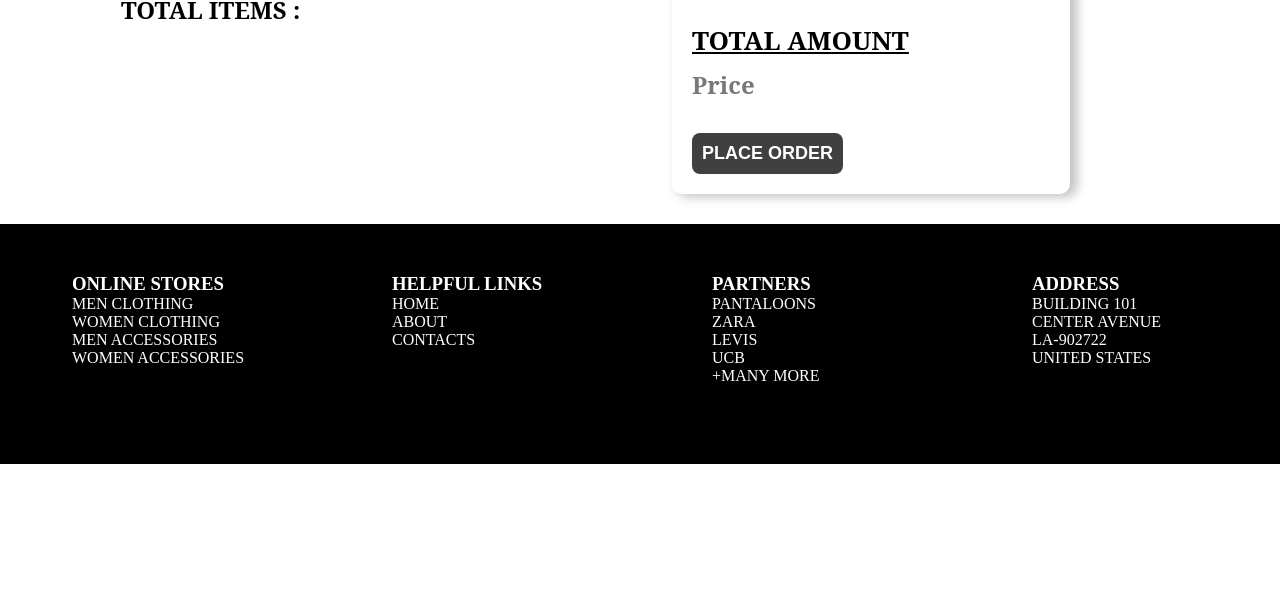
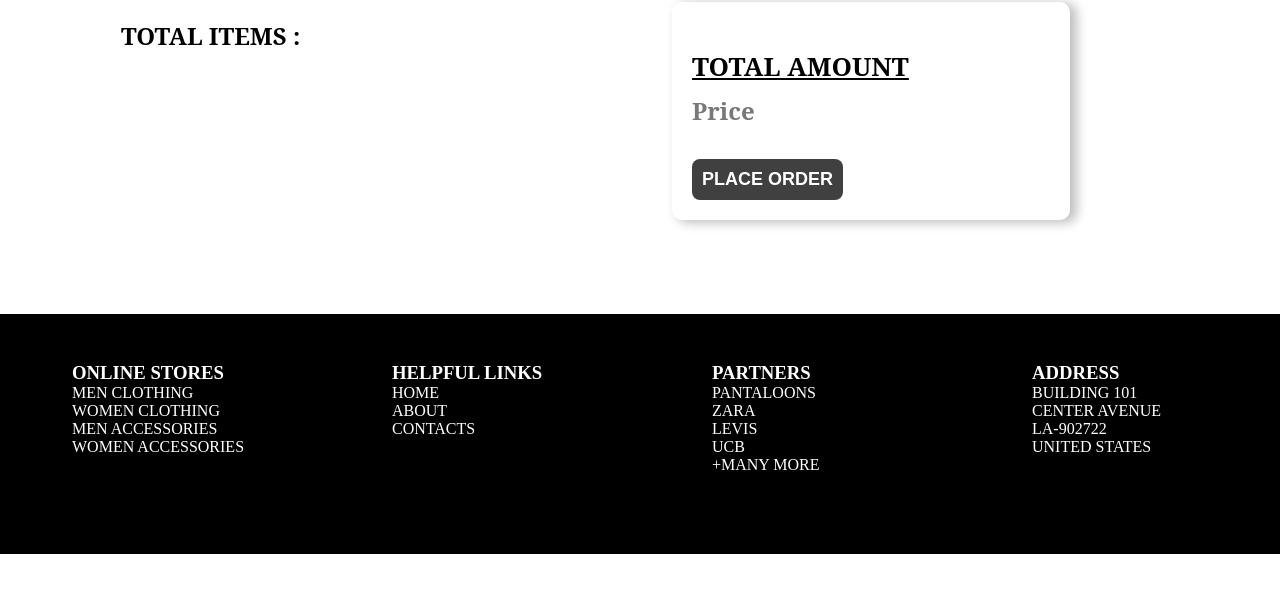
Before and after one commit to Prabh2609/E-Commerce, a plain HTML site: page CheckOut.html in a window 1280 px wide. Shown: the part 210-800 px from the top of the page. Drawn offline with nearby package versions, Linux system fonts and the light colour scheme.

Commit message:
Update checkout.css

```diff
--- a/checkout.css
+++ b/checkout.css
@@ -2,6 +2,8 @@
 {
     display: flex;
     justify-content: space-around;
+    padding-top:2%;
+    box-sizing: border-box;
 }
 #chck_left
 {
@@ -14,6 +16,7 @@
     margin-top:90px;
     height:auto;
     box-sizing: border-box;
+    margin-bottom:5%;
 }
 #priceCard
 {
```
